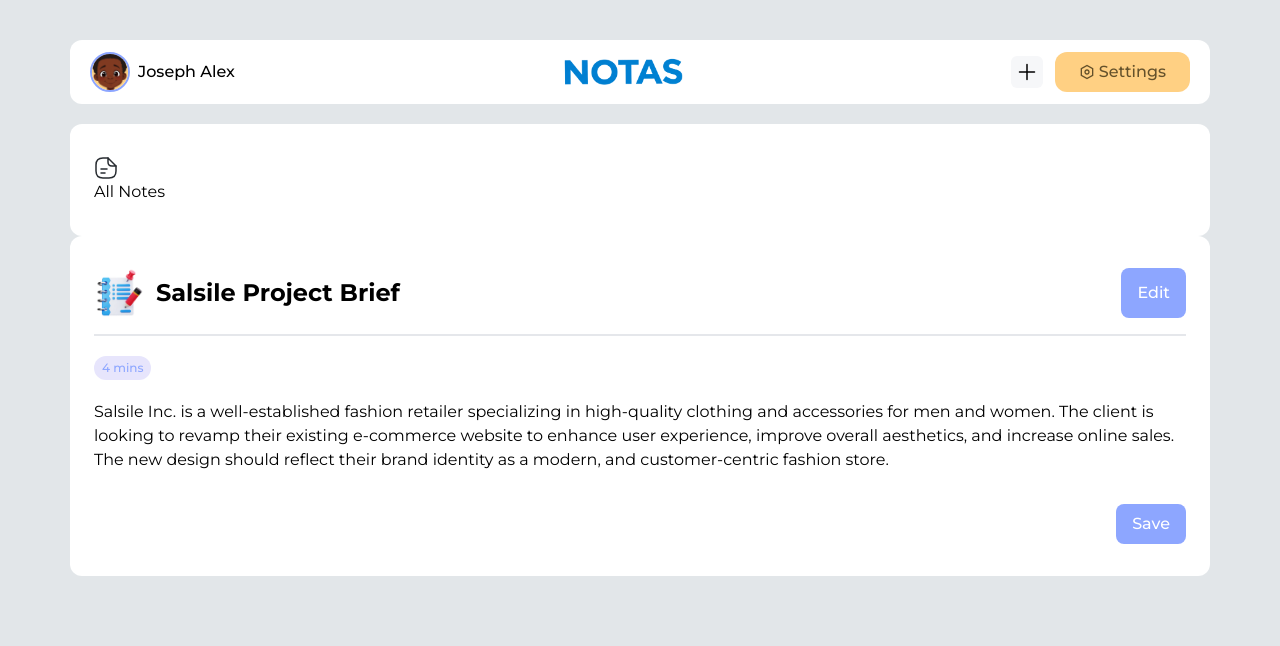
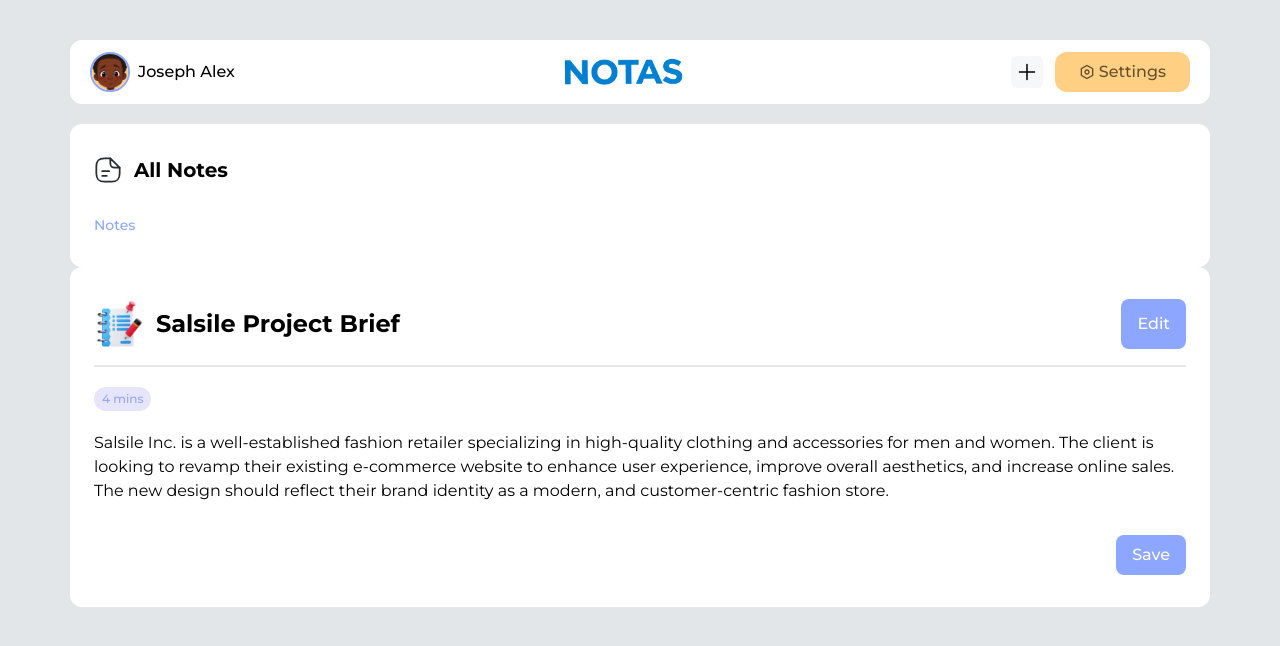
Before and after one commit to dcodeprodigy/petite-notas, a React (Create React App) app: page /dashboard in a window 1280 px wide. Shown: the top 646 px of the page. Built offline with nearby package versions, Linux system fonts and the light colour scheme; sample sign-in values are in the browser's storage.

Commit message:
changes made

```diff
--- a/src/components/allnotes.jsx
+++ b/src/components/allnotes.jsx
@@ -1,15 +1,24 @@
 import React from "react";
 import { IoFilterOutline } from "react-icons/io5";
 
-const AllNotes = function (notes) {
+
+const AllNotes = function ({notes}) {
   const filterIcon = <IoFilterOutline style={{ fontSize: "1rem" }} />;
 
   return (
     <>
       <section className="rounded-xl bg-white px-6 py-8">
-      <div>
-        <img src="/assets/images/note-icon.svg" alt="Notes" className="flex gap-6" />
+        <div className="inline-flex gap-3 font-bold text-xl">
+          <img
+            src="/assets/images/note-icon.svg"
+            alt="Notes"
+            className="w-7 font-bold"
+          />
           <h3>All Notes</h3>
+        </div>
+        <div className="flex justify-between text-sm mt-6 text-btn-blue font-medium">
+          <span>{notes.length} Notes</span>
+          <filterIcon />
         </div>
       </section>
 
@@ -17,22 +26,30 @@ const AllNotes = function (notes) {
       <section className="rounded-xl bg-white px-6 py-8">
         <div className="flex justify-between mb-4">
           <div className="flex justify-between items-center gap-3">
-                <img src="/assets/images/notes-thumbnail.webp" className="h-[50px]" alt="Notes thumbnail"/>
-                <h3 className="font-bold text-2xl">{notes[0]?.title || "Salsile Project Brief"}</h3>
+            <img
+              src="/assets/images/notes-thumbnail.webp"
+              className="h-[50px]"
+              alt="Notes thumbnail"
+            />
+            <h3 className="font-bold text-2xl">
+              {notes[0]?.title || "Salsile Project Brief"}
+            </h3>
           </div>
-            <button className="bg-btn-blue px-4 py-1 rounded-lg text-white font-medium">Edit</button>
+          <button className="bg-btn-blue px-4 py-1 rounded-lg text-white font-medium">
+            Edit
+          </button>
         </div>
-        <hr className="border-t-2 text-[#000]"/>
+        <hr className="border-t-2 text-[#000]" />
         <span className="text-btn-blue px-2 py-1 text-xs rounded-xl my-5 inline-block bg-[#E7E5FC] font-medium  ">
           4 mins
         </span>
-        <article className="mb-8" >{notes[0]?.content || "Salsile Inc. is a well-established fashion retailer specializing in high-quality clothing and accessories for men and women. The client is looking to revamp their existing e-commerce website to enhance user experience, improve overall aesthetics, and increase online sales. The new design should reflect their brand identity as a modern, and customer-centric fashion store."}</article>
-
+        <article className="mb-8">
+          {notes[0]?.content ||
+            "Salsile Inc. is a well-established fashion retailer specializing in high-quality clothing and accessories for men and women. The client is looking to revamp their existing e-commerce website to enhance user experience, improve overall aesthetics, and increase online sales. The new design should reflect their brand identity as a modern, and customer-centric fashion store."}
+        </article>
 
         <div className="flex justify-between items-center">
-            <div>
-
-            </div>
+          <div></div>
           <button className="bg-btn-blue px-4 py-2 rounded-lg text-white font-medium cursor-pointer">
             Save
           </button>
```
Also changed, not shown: public/assets/images/project1.png (added), src/pages/Dashboard.js. Lines whose indentation alone changed are shown as unchanged.
